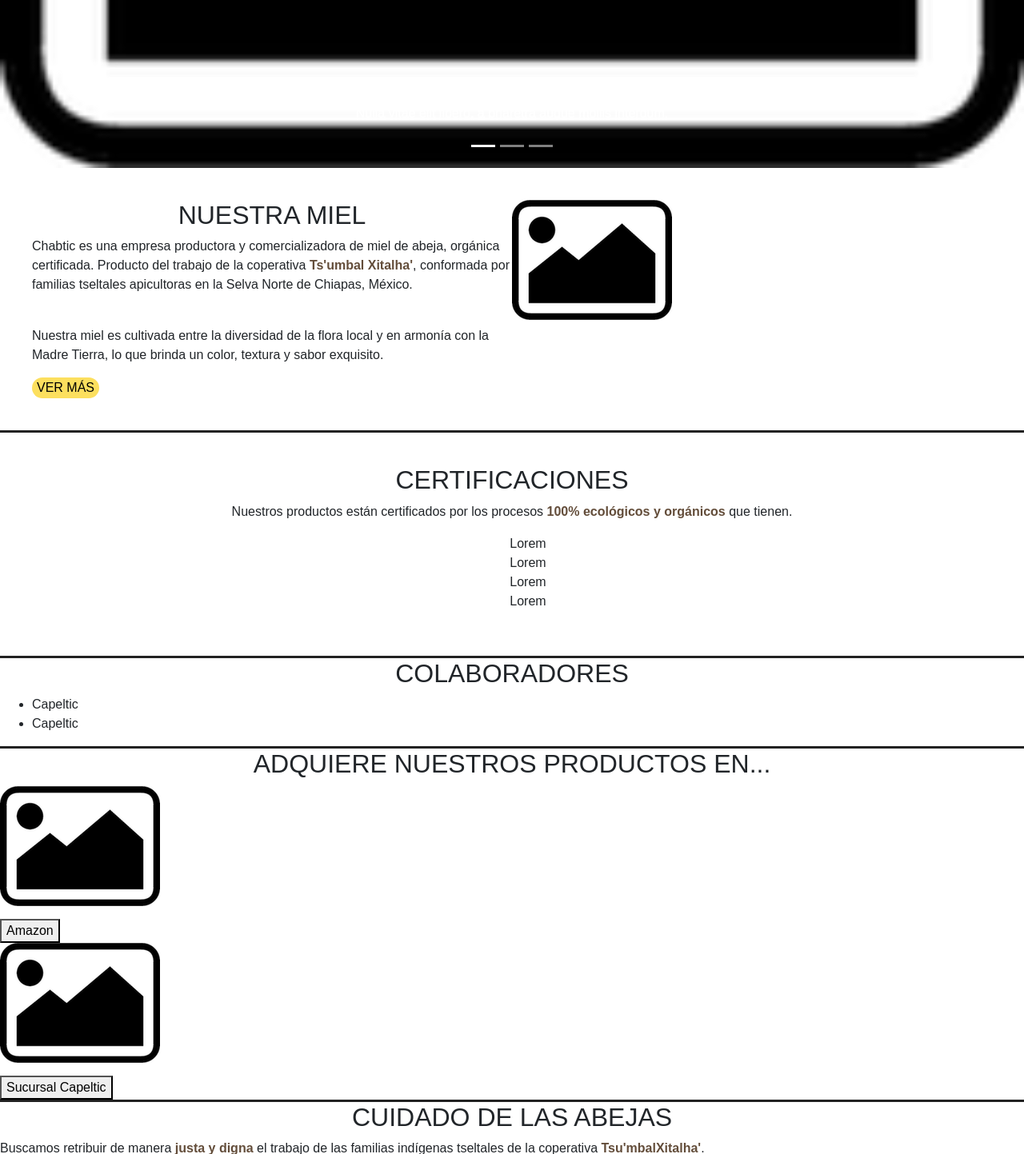
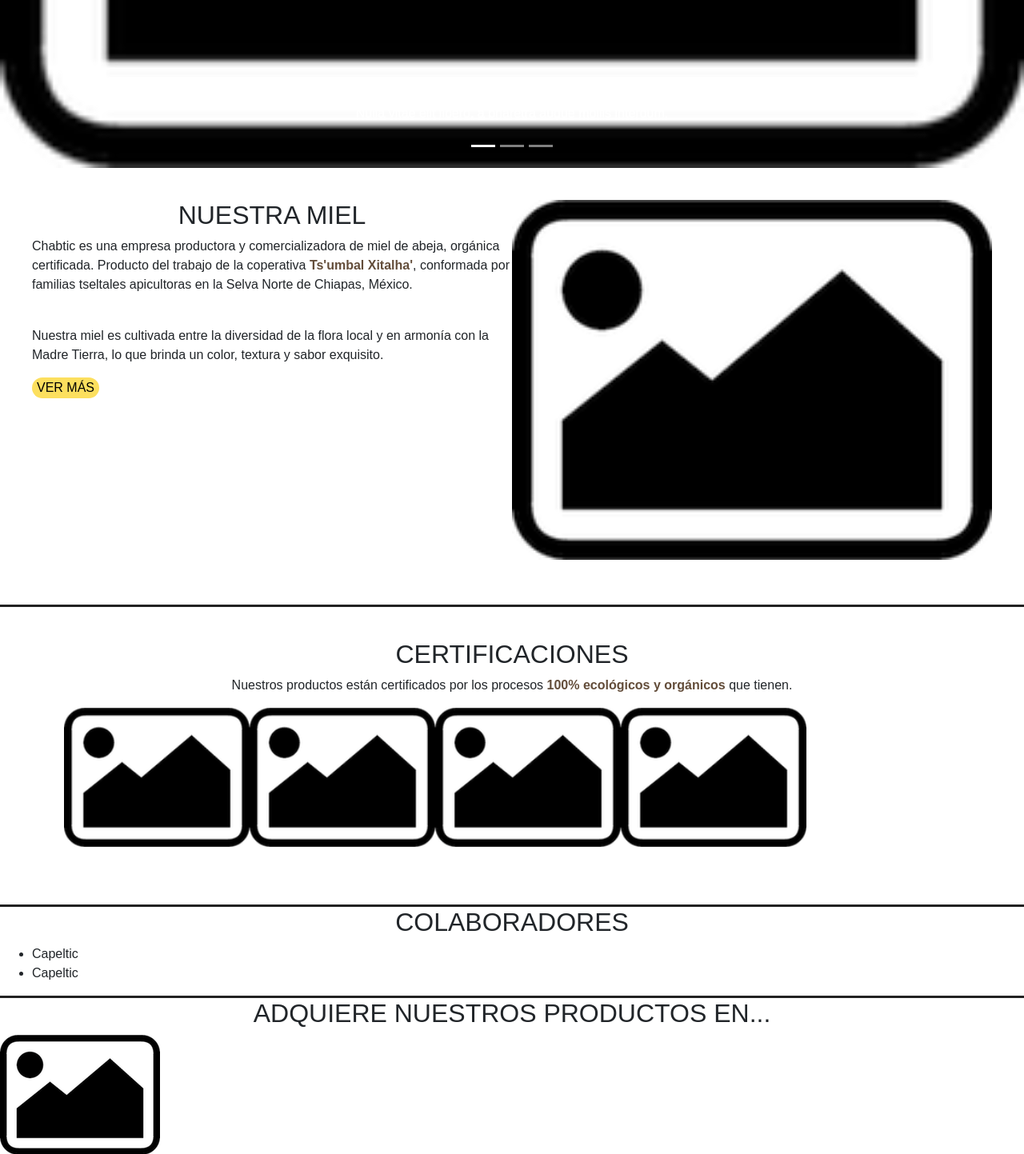
Before and after one commit to PabloRomero2196/ASE_CHABTIC, a PHP site: page /home.html in a window 1280 px wide. Shown: the part 826-2269 px from the top of the page at 80% size. Run offline with PHP 8.4, Linux system fonts and the light colour scheme.

Commit message:
lorem a imagenes

```diff
--- a/home.html
+++ b/home.html
@@ -82,10 +82,10 @@
         <h2>CERTIFICACIONES</h2>
         <p>Nuestros productos están certificados por los procesos <strong>100% ecológicos y orgánicos</strong> que tienen. </p>
         <ul>
-            <li>Lorem</li>
-            <li>Lorem</li>
-            <li>Lorem</li>
-            <li>Lorem</li>
+            <li><figure><img src="recursos/imgIcon.png" alt="###" class="imgCien"></figure></li>
+            <li><figure><img src="recursos/imgIcon.png" alt="###" class="imgCien"></figure></li>
+            <li><figure><img src="recursos/imgIcon.png" alt="###" class="imgCien"></figure></li>
+            <li><figure><img src="recursos/imgIcon.png" alt="###" class="imgCien"></figure></li>
         </ul>
     </section>
 
--- a/styles.css
+++ b/styles.css
@@ -28,6 +28,10 @@ h2{
     background: #000;
     display: grid;
     grid-template-columns: 3fr 9fr;
+}
+
+.imgCien{
+    width: 100%;
 }
 
 h1{
@@ -87,4 +91,6 @@ nav li :hover{
 
 #certificaciones ul{
     list-style: none;
+    display: grid;
+    grid-template-columns: 1fr 1fr 1fr 1fr 1fr;
 }
```
